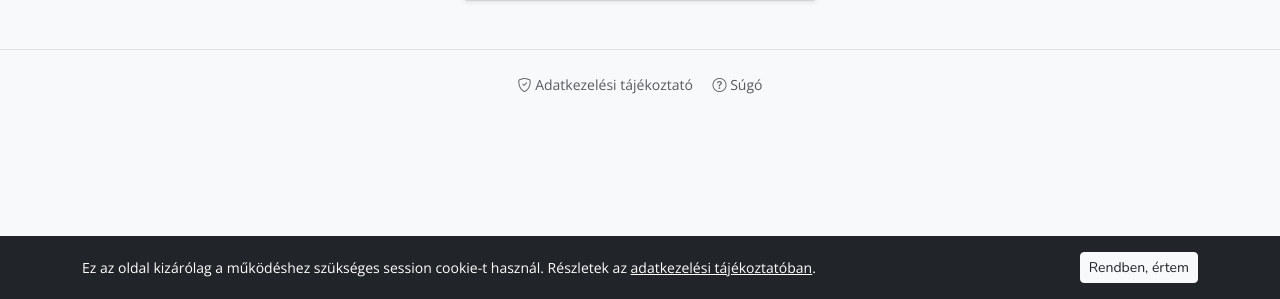
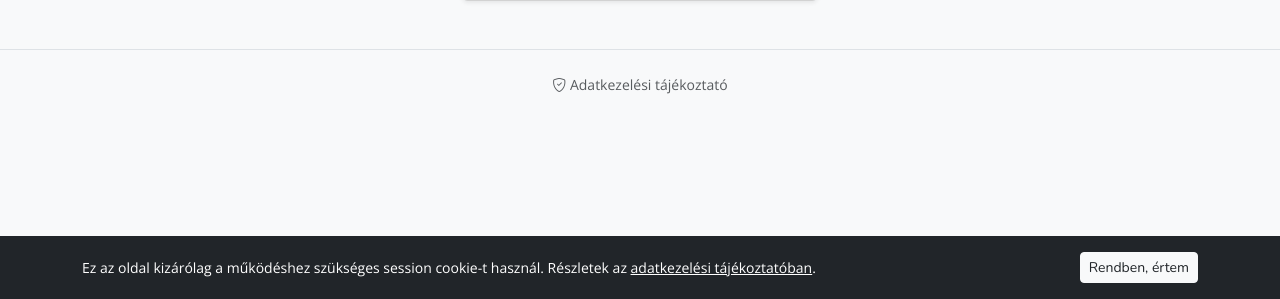
Before and after one commit to Chris781231/Budget, a Flask app: page /forgot-password in a window 1280 px wide. Shown: the part 501-800 px from the top of the page. Run offline with Flask 3, Linux system fonts and the light colour scheme; some libraries are stand-ins or nearby versions.

Commit message:
UX: Súgó link eltávolítva navbar és footer aljáról, csak a lebegő gomb marad

```diff
--- a/templates/base.html
+++ b/templates/base.html
@@ -92,7 +92,6 @@
                 </div>
                 <div class="navbar-nav ms-auto">
                     {% if current_user.is_authenticated %}
-                    <a class="nav-link {% if request.endpoint == 'help_page' %}active{% endif %}" href="{{ url_for('help_page') }}"><i class="bi bi-question-circle"></i> Súgó</a>
                     <a class="nav-link" href="{{ url_for('account') }}"><i class="bi bi-person-circle"></i> {{ current_user.name }}</a>
                     <a class="nav-link" href="/logout"><i class="bi bi-box-arrow-right"></i> Kijelentkezés</a>
                     {% endif %}
@@ -159,11 +158,8 @@
     </div>
 
     <footer class="text-center text-muted py-4 mt-5 border-top small">
-        <a href="{{ url_for('privacy') }}" class="text-muted text-decoration-none me-3">
+        <a href="{{ url_for('privacy') }}" class="text-muted text-decoration-none">
             <i class="bi bi-shield-check"></i> Adatkezelési tájékoztató
-        </a>
-        <a href="{{ url_for('help_page') }}" class="text-muted text-decoration-none">
-            <i class="bi bi-question-circle"></i> Súgó
         </a>
     </footer>
 
```
